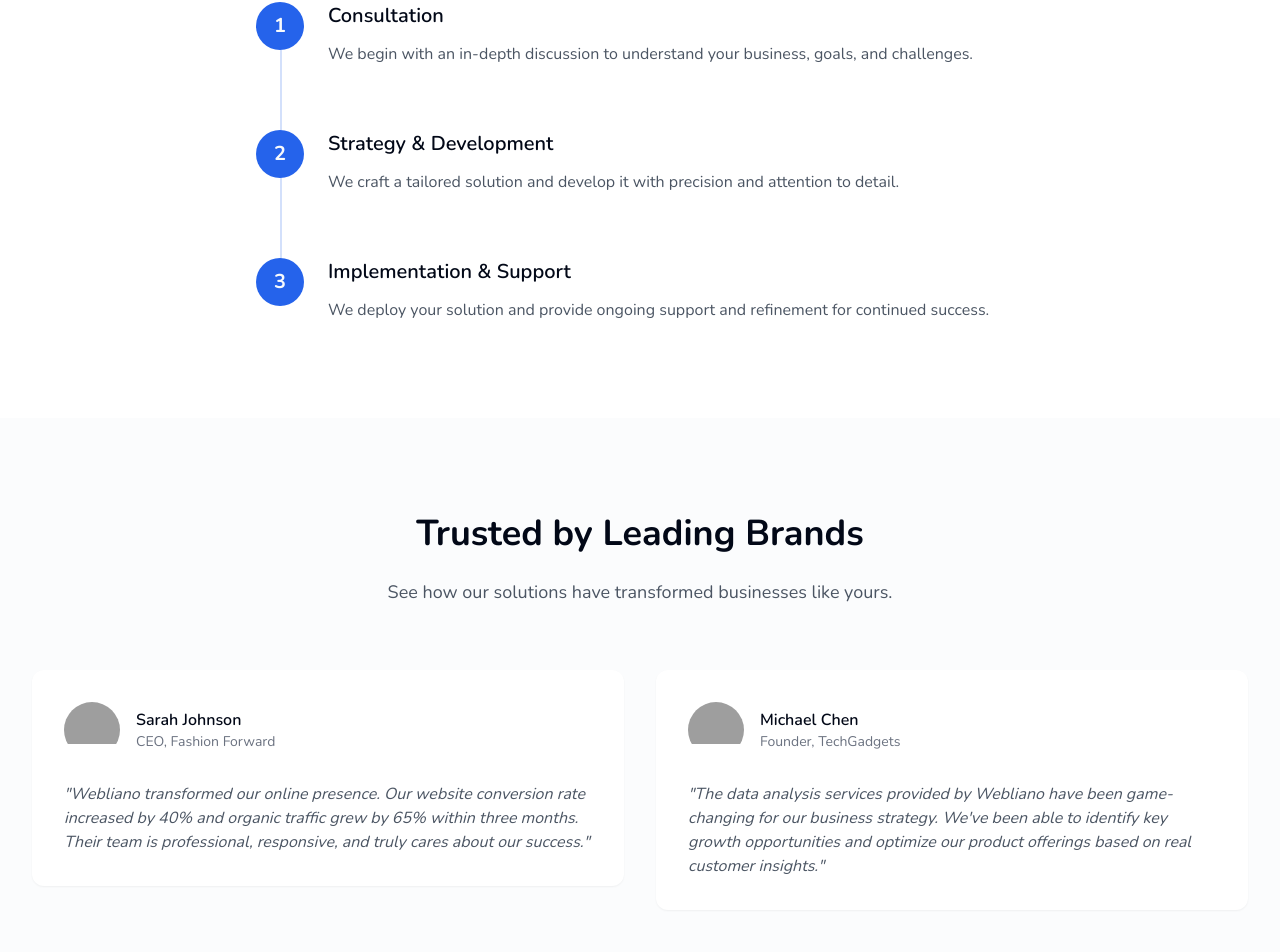
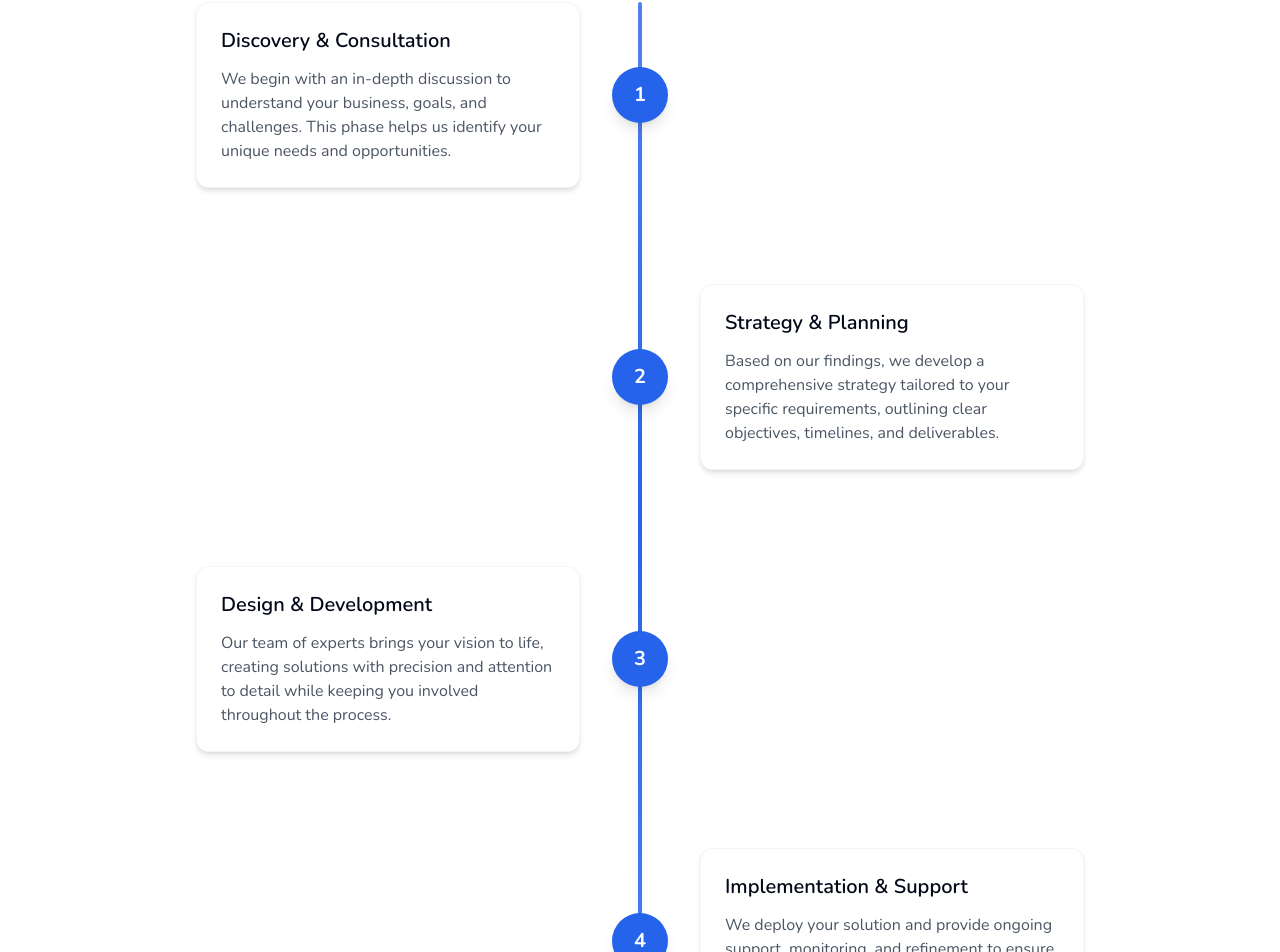
Before and after one commit to jha-aman09/webliano, a Next.js app: page / in a window 1280 px wide. Shown: the part 1751-2703 px from the top of the page. Built offline with nearby package versions, Linux system fonts and the light colour scheme; grey boxes are pictures that could not be loaded.

Commit message:
Refactor timeline steps for improved layout and clarity

```diff
--- a/app/page.tsx
+++ b/app/page.tsx
@@ -247,59 +247,104 @@ export default function Home() {
                 </p>
               </div>
             </FadeIn>
-            <div className="max-w-3xl mx-auto">
-              {/* Step 1 */}
+
+            <div className="max-w-4xl mx-auto">
+              <div className="relative">
+                {/* Timeline line */}
+                <div className="absolute left-1/2 transform -translate-x-1/2 h-full w-1 bg-gradient-to-b from-primary/80 via-primary to-primary/80 rounded-full"></div>
+
+                {/* Step 1 - Left side (odd) */}
                 <FadeIn delay={100}>
-                <div className="relative pb-16">
-                  <div className="flex items-start">
-                    <div className="flex-shrink-0 bg-primary text-primary-foreground rounded-full h-12 w-12 flex items-center justify-center text-xl font-bold z-10">
-                      1
-                    </div>
-                    <div className="ml-6">
-                      <h3 className="text-xl font-semibold mb-3">Consultation</h3>
+                  <div className="relative mb-12 md:mb-24">
+                    <div className="flex flex-col md:flex-row items-center">
+                      <div className="md:w-1/2 md:pr-8 order-2 md:order-1 mt-6 md:mt-0 flex justify-end">
+                        <div className="bg-background rounded-xl p-6 shadow-md border border-muted md:max-w-sm">
+                          <h3 className="text-xl font-semibold mb-3">Discovery & Consultation</h3>
                           <p className="text-gray-600 dark:text-gray-300">
                             We begin with an in-depth discussion to understand your business, goals, and challenges.
+                            This phase helps us identify your unique needs and opportunities.
                           </p>
                         </div>
                       </div>
-                  <div className="absolute top-12 left-6 h-full w-0.5 bg-primary/20 dark:bg-primary/10"></div>
+                      <div className="md:mx-auto flex items-center justify-center order-1 md:order-2 z-10">
+                        <div className="bg-primary text-primary-foreground rounded-full h-14 w-14 flex items-center justify-center text-xl font-bold shadow-lg">
+                          1
+                        </div>
+                      </div>
+                      <div className="md:w-1/2 md:pl-8 order-3 hidden md:block"></div>
+                    </div>
                   </div>
                 </FadeIn>
 
-              {/* Step 2 */}
+                {/* Step 2 - Right side (even) */}
                 <FadeIn delay={200}>
-                <div className="relative pb-16">
-                  <div className="flex items-start">
-                    <div className="flex-shrink-0 bg-primary text-primary-foreground rounded-full h-12 w-12 flex items-center justify-center text-xl font-bold z-10">
+                  <div className="relative mb-12 md:mb-24">
+                    <div className="flex flex-col md:flex-row items-center">
+                      <div className="md:w-1/2 md:pr-8 order-2 md:order-1 hidden md:block"></div>
+                      <div className="md:mx-auto flex items-center justify-center order-1 md:order-2 z-10">
+                        <div className="bg-primary text-primary-foreground rounded-full h-14 w-14 flex items-center justify-center text-xl font-bold shadow-lg">
                           2
                         </div>
-                    <div className="ml-6">
-                      <h3 className="text-xl font-semibold mb-3">Strategy & Development</h3>
+                      </div>
+                      <div className="md:w-1/2 md:pl-8 order-3 md:order-3 mt-6 md:mt-0">
+                        <div className="bg-background rounded-xl p-6 shadow-md border border-muted md:max-w-sm">
+                          <h3 className="text-xl font-semibold mb-3">Strategy & Planning</h3>
                           <p className="text-gray-600 dark:text-gray-300">
-                        We craft a tailored solution and develop it with precision and attention to detail.
-                      </p>
-                    </div>
-                  </div>
-                  <div className="absolute top-12 left-6 h-full w-0.5 bg-primary/20 dark:bg-primary/10"></div>
-                </div>
-              </FadeIn>
-
-              {/* Step 3 */}
-              <FadeIn delay={300}>
-                <div className="relative">
-                  <div className="flex items-start">
-                    <div className="flex-shrink-0 bg-primary text-primary-foreground rounded-full h-12 w-12 flex items-center justify-center text-xl font-bold z-10">
-                      3
-                    </div>
-                    <div className="ml-6">
-                      <h3 className="text-xl font-semibold mb-3">Implementation & Support</h3>
-                      <p className="text-gray-600 dark:text-gray-300">
-                        We deploy your solution and provide ongoing support and refinement for continued success.
+                            Based on our findings, we develop a comprehensive strategy tailored to your specific
+                            requirements, outlining clear objectives, timelines, and deliverables.
                           </p>
                         </div>
                       </div>
                     </div>
+                  </div>
                 </FadeIn>
+
+                {/* Step 3 - Left side (odd) */}
+                <FadeIn delay={300}>
+                  <div className="relative mb-12 md:mb-24">
+                    <div className="flex flex-col md:flex-row items-center">
+                      <div className="md:w-1/2 md:pr-8 order-2 md:order-1 mt-6 md:mt-0 flex justify-end">
+                        <div className="bg-background rounded-xl p-6 shadow-md border border-muted md:max-w-sm">
+                          <h3 className="text-xl font-semibold mb-3">Design & Development</h3>
+                          <p className="text-gray-600 dark:text-gray-300">
+                            Our team of experts brings your vision to life, creating solutions with precision and
+                            attention to detail while keeping you involved throughout the process.
+                          </p>
+                        </div>
+                      </div>
+                      <div className="md:mx-auto flex items-center justify-center order-1 md:order-2 z-10">
+                        <div className="bg-primary text-primary-foreground rounded-full h-14 w-14 flex items-center justify-center text-xl font-bold shadow-lg">
+                          3
+                        </div>
+                      </div>
+                      <div className="md:w-1/2 md:pl-8 order-3 hidden md:block"></div>
+                    </div>
+                  </div>
+                </FadeIn>
+
+                {/* Step 4 - Right side (even) */}
+                <FadeIn delay={400}>
+                  <div className="relative">
+                    <div className="flex flex-col md:flex-row items-center">
+                      <div className="md:w-1/2 md:pr-8 order-2 md:order-1 hidden md:block"></div>
+                      <div className="md:mx-auto flex items-center justify-center order-1 md:order-2 z-10">
+                        <div className="bg-primary text-primary-foreground rounded-full h-14 w-14 flex items-center justify-center text-xl font-bold shadow-lg">
+                          4
+                        </div>
+                      </div>
+                      <div className="md:w-1/2 md:pl-8 order-3 md:order-3 mt-6 md:mt-0">
+                        <div className="bg-background rounded-xl p-6 shadow-md border border-muted md:max-w-sm">
+                          <h3 className="text-xl font-semibold mb-3">Implementation & Support</h3>
+                          <p className="text-gray-600 dark:text-gray-300">
+                            We deploy your solution and provide ongoing support, monitoring, and refinement to ensure
+                            continued success and adaptation to changing needs.
+                          </p>
+                        </div>
+                      </div>
+                    </div>
+                  </div>
+                </FadeIn>
+              </div>
             </div>
           </div>
         </section>
```
Lines whose indentation alone changed are shown as unchanged.
